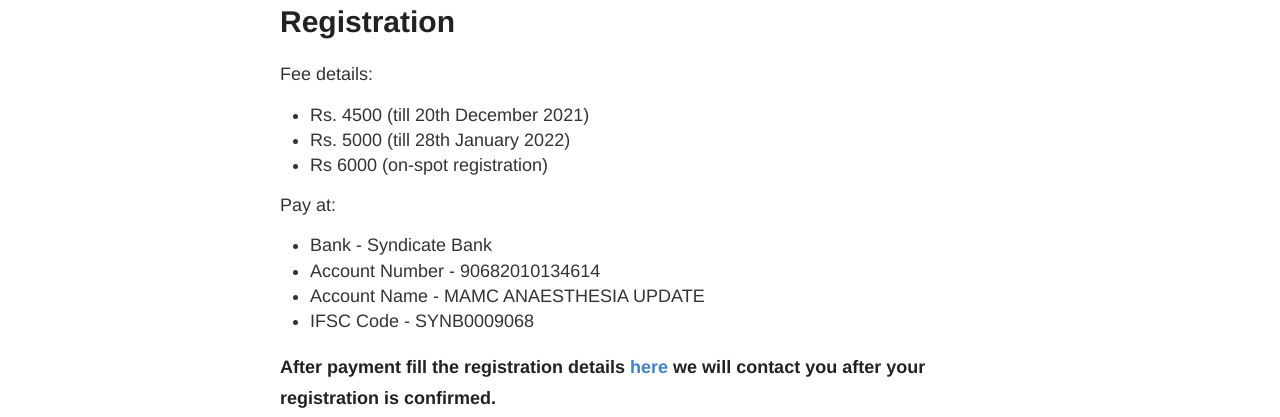
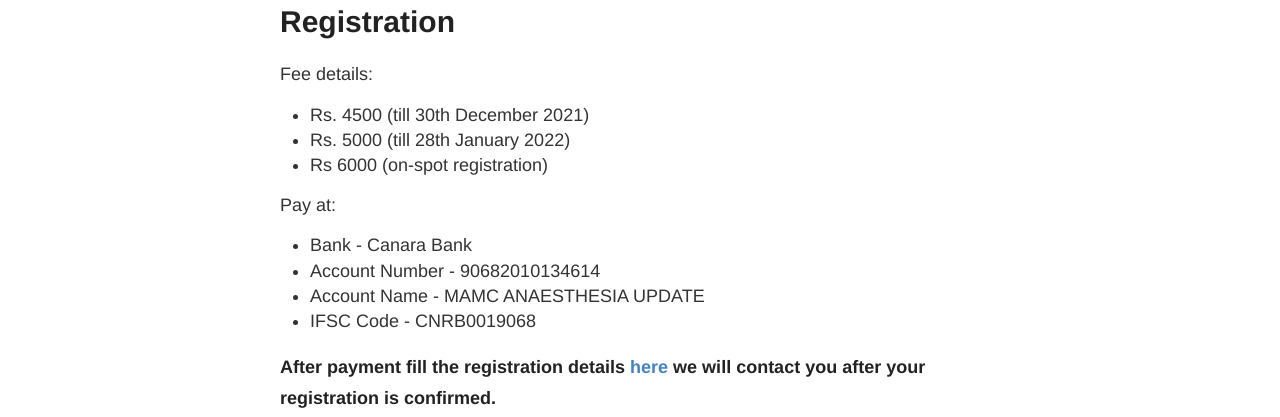
Before and after one commit to mamcanaesthesiaupdate/mamcanaesthesiaupdate.github.io, a Jekyll site: the page built from registration.md, in a window 1280 px wide. Shown: the part 238-655 px from the top of the page. Built offline with Jekyll 4.4.1, drawn with Linux system fonts in a browser that asks for light colours.

Commit message:
Registration extended

```diff
--- a/registration.md
+++ b/registration.md
@@ -7,15 +7,15 @@ permalink: /registration/
 
 
 Fee details:
-- Rs. 4500 (till 20th December 2021)
+- Rs. 4500 (till 30th December 2021)
 - Rs. 5000 (till 28th January 2022)
 - Rs 6000 (on-spot registration)
 
 Pay at:
-- Bank           - Syndicate Bank
+- Bank           - Canara Bank
 - Account Number - 90682010134614
 - Account Name   - MAMC ANAESTHESIA UPDATE
-- IFSC Code      - SYNB0009068
+- IFSC Code      - CNRB0019068
 
 ##### After payment fill the registration details [here](https://forms.gle/mXw4zrT7fDFMhPtU8){:target="_blank"} we will contact you after your registration is confirmed.
 
```
Also changed, not shown: index.md (+2 -1 lines).
